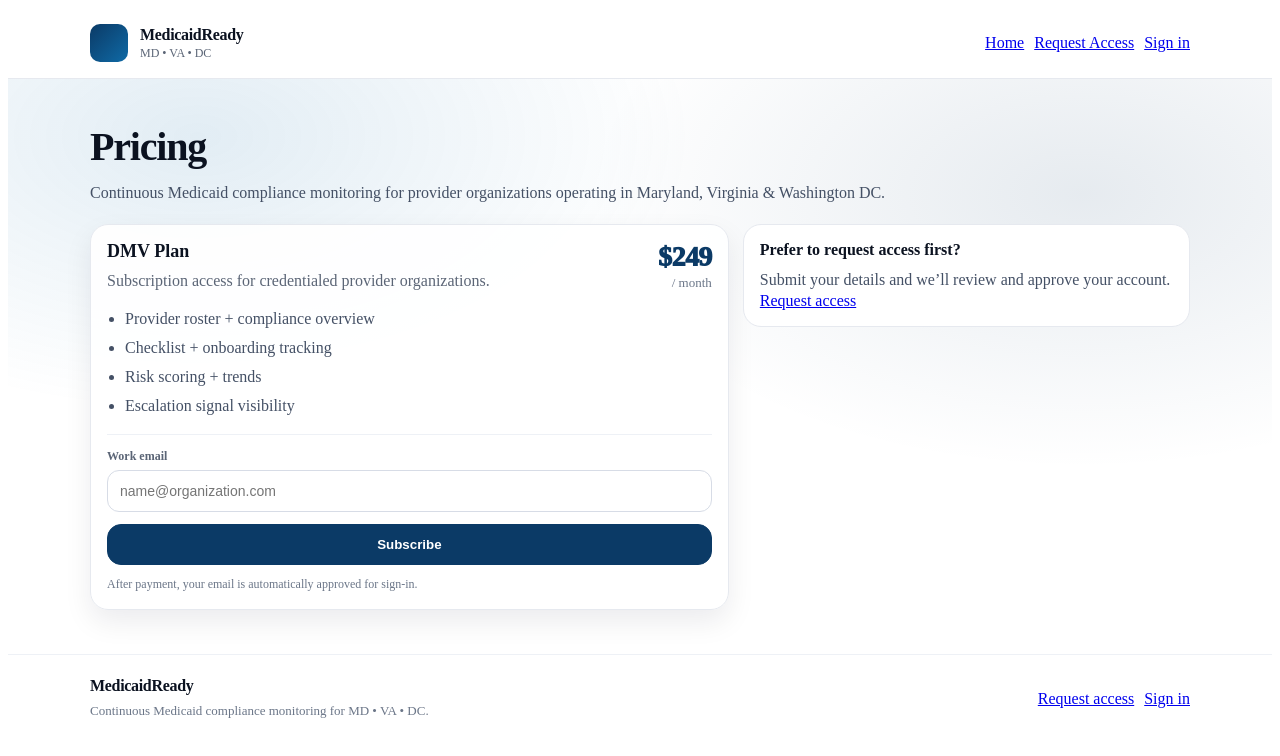
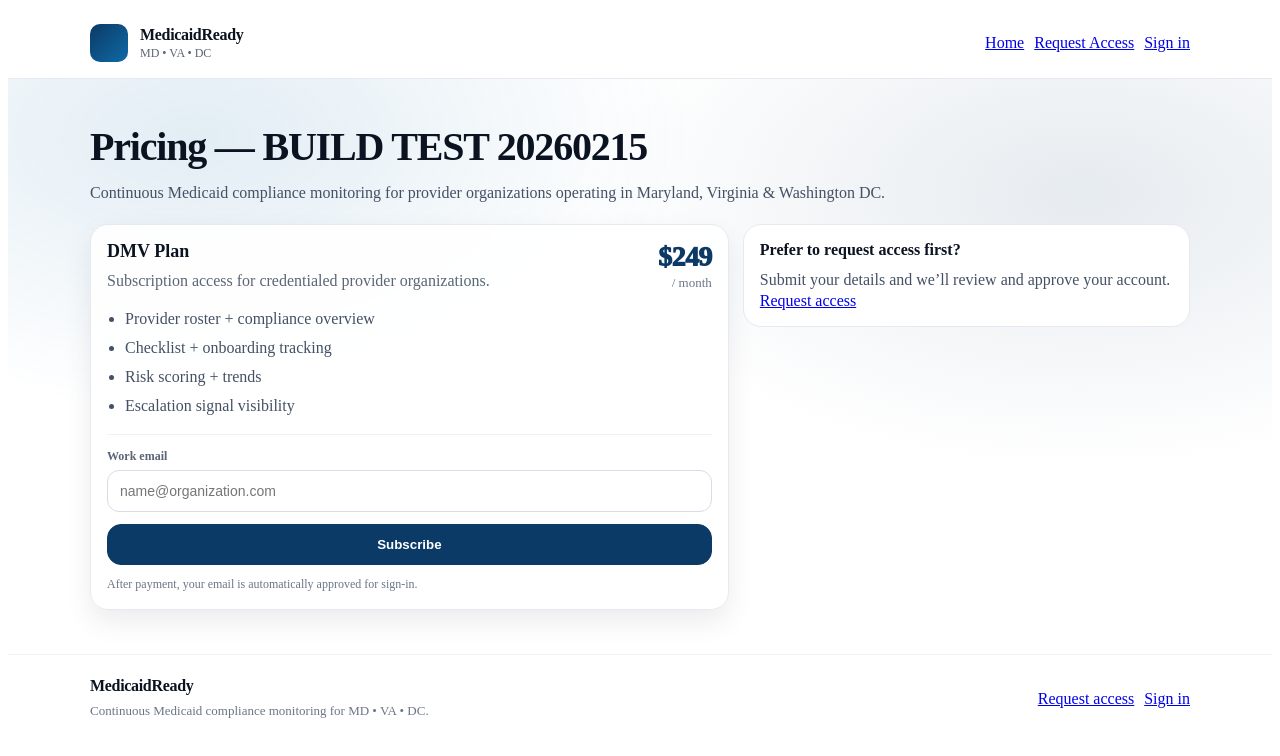
Before and after one commit to olayideibironke/medicaidready-web, a Next.js app: page /pricing in a window 1280 px wide. Shown: the top 756 px of the page. Built offline with nearby package versions, Linux system fonts and the light colour scheme.

Commit message:
Visible build test

```diff
--- a/pages/pricing.tsx
+++ b/pages/pricing.tsx
@@ -75,10 +75,10 @@ export default function PricingPage() {
         <main className="main">
           <section className="hero">
             <div className="container">
-              <h1 className="h1">Pricing</h1>
+              <h1 className="h1">Pricing — BUILD TEST 20260215</h1>
               <p className="sub">
-                Continuous Medicaid compliance monitoring for provider organizations operating in
-                Maryland, Virginia &amp; Washington DC.
+                Continuous Medicaid compliance monitoring for provider organizations operating in Maryland,
+                Virginia &amp; Washington DC.
               </p>
 
               <div className="grid">
@@ -86,9 +86,7 @@ export default function PricingPage() {
                   <div className="planTop">
                     <div>
                       <div className="planName">DMV Plan</div>
-                      <div className="planDesc">
-                        Subscription access for credentialed provider organizations.
-                      </div>
+                      <div className="planDesc">Subscription access for credentialed provider organizations.</div>
                     </div>
                     <div className="price">
                       <div className="amt">$249</div>
@@ -142,9 +140,7 @@ export default function PricingPage() {
           <div className="container footerInner">
             <div className="footerLeft">
               <div className="footerBrand">MedicaidReady</div>
-              <div className="footerSmall">
-                Continuous Medicaid compliance monitoring for MD • VA • DC.
-              </div>
+              <div className="footerSmall">Continuous Medicaid compliance monitoring for MD • VA • DC.</div>
             </div>
             <div className="footerRight">
               <Link className="footerPill" href="/request-access">
@@ -485,5 +481,3 @@ export default function PricingPage() {
     </>
   );
 }
-
-// PRICING_POLISH_FINGERPRINT_20260215
```
